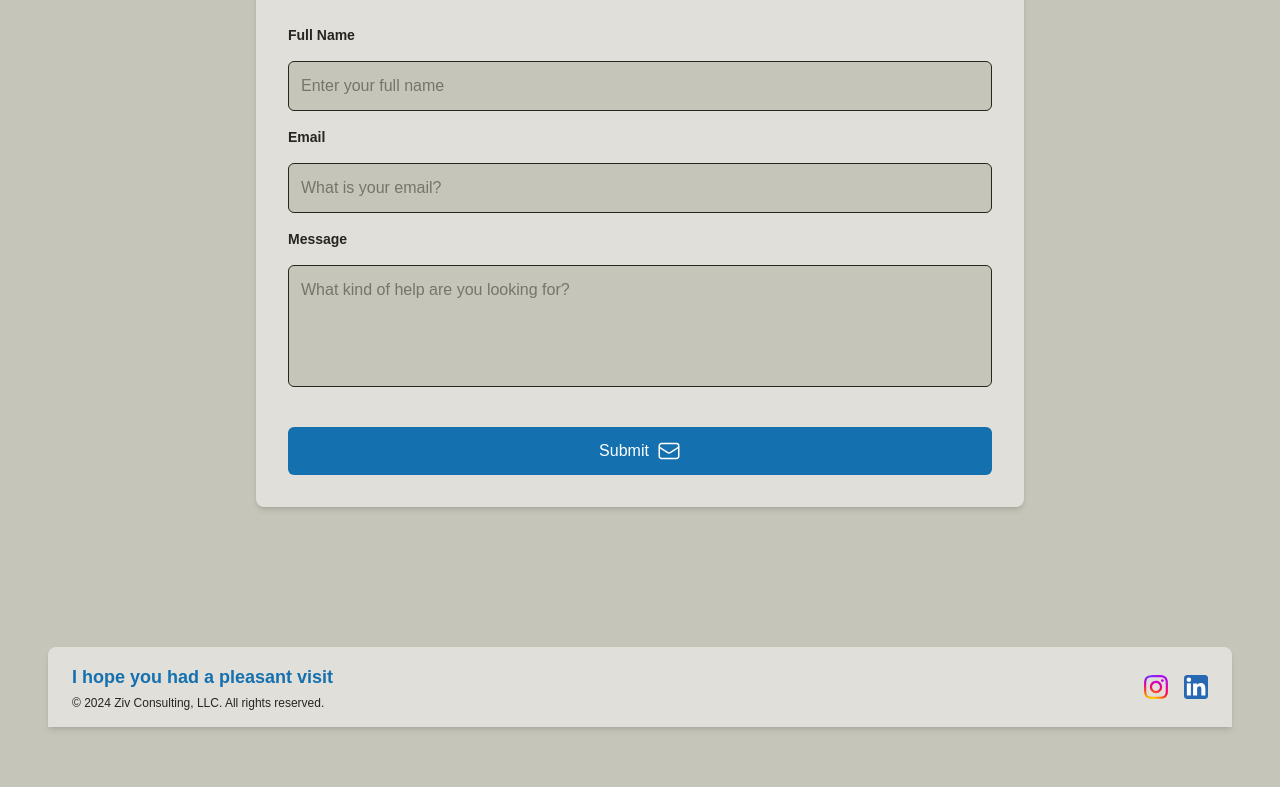
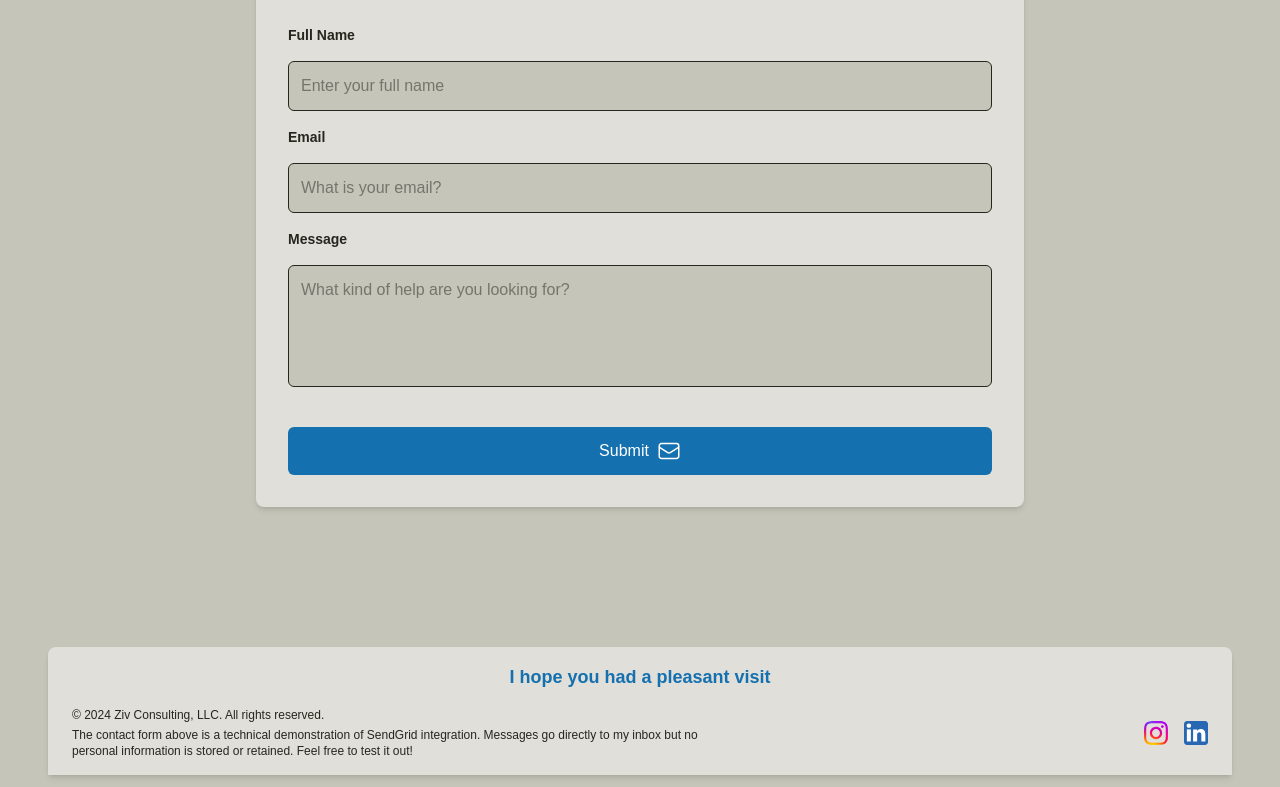
Before and after one commit to aceralrighty/ziv-consulting, a Next.js app: page / in a window 1280 px wide. Shown: the part 7306-8093 px from the top of the page. Before the commit the page ends 8045 px from the top, so only its background shows below. Built offline with nearby package versions, Linux system fonts and the light colour scheme.

Commit message:
updated the footer

```diff
--- a/app/components/footer.js
+++ b/app/components/footer.js
@@ -6,17 +6,28 @@ export default function Footer() {
     return (
         <footer className="w-full px-4 sm:px-12 py-2 sm:py-3 mt-16">
             <div className="w-full bg-item-bg dark:bg-item-bg-dark px-6 py-4 rounded-t-lg shadow-md">
-                <div className="flex flex-col sm:flex-row items-center justify-between gap-4">
-                    <div
-                        className="flex flex-col items-center sm:items-start text-center sm:text-left space-y-1 flex-1">
-                        <h2 className="text-base sm:text-lg font-bold font-instru-italic text-nav-t dark:text-nav-t-dark">
+                <div className="flex flex-col gap-4">
+                    {/* Centered goodbye message */}
+                    <h2 className="text-base sm:text-lg font-bold font-instru-italic text-nav-t dark:text-nav-t-dark text-center">
                         I hope you had a pleasant visit
                     </h2>
+
+                    {/* Main content area with text and icons */}
+                    <div className="flex flex-col sm:flex-row items-center justify-between gap-4">
+                        {/* Copyright and disclaimer section */}
+                        <div
+                            className="flex flex-col items-center sm:items-start text-center sm:text-left space-y-1 flex-1 max-w-2xl">
                             <p className="text-xs text-body-t dark:text-body-t-dark">
                                 &copy; 2024 Ziv Consulting, LLC. All rights reserved.
                             </p>
+                            <p className="text-xs text-body-t dark:text-body-t-dark">
+                                The contact form above is a technical demonstration of SendGrid integration. Messages go
+                                directly to my inbox but no personal information is stored or retained. Feel free to
+                                test it out!
+                            </p>
                         </div>
 
+                        {/* Social media icons */}
                         <div className="flex space-x-4">
                             <a
                                 href="https://www.instagram.com/adam__ziv/"
@@ -50,6 +61,7 @@ export default function Footer() {
                         </div>
                     </div>
                 </div>
+            </div>
         </footer>
     );
 }
```
Lines whose indentation alone changed are shown as unchanged.
